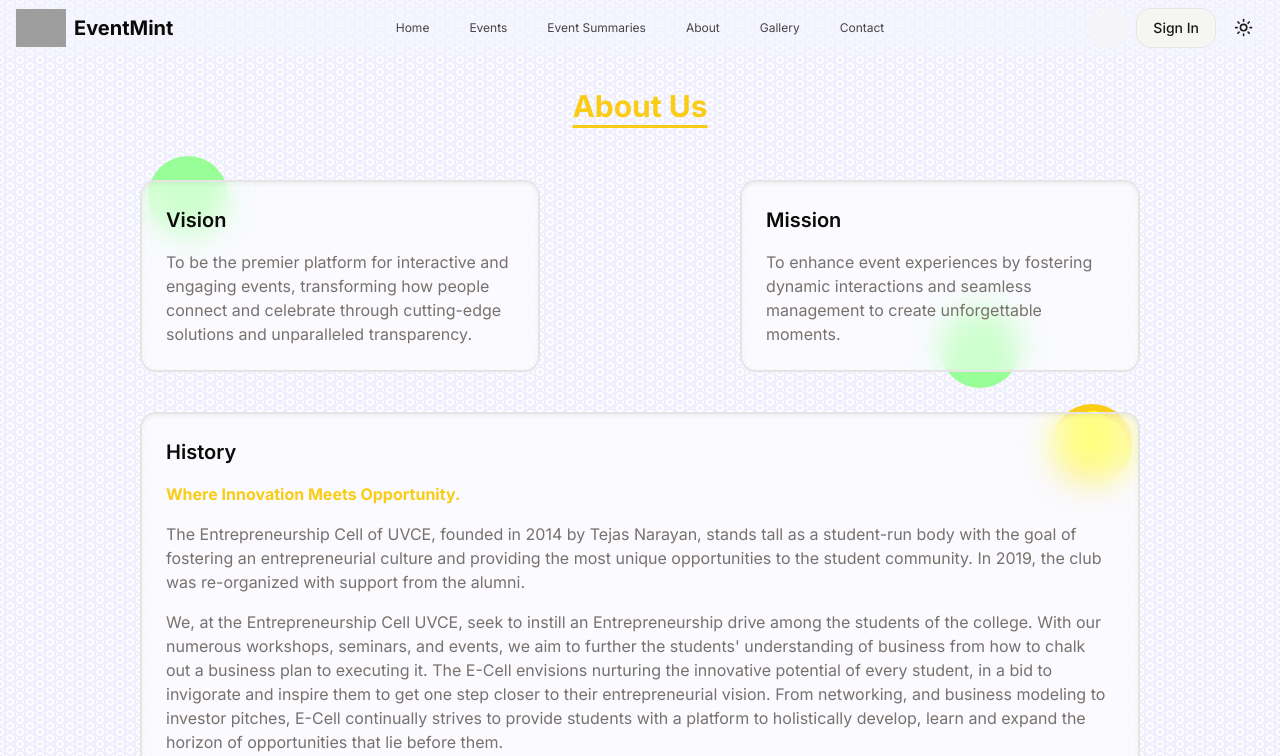
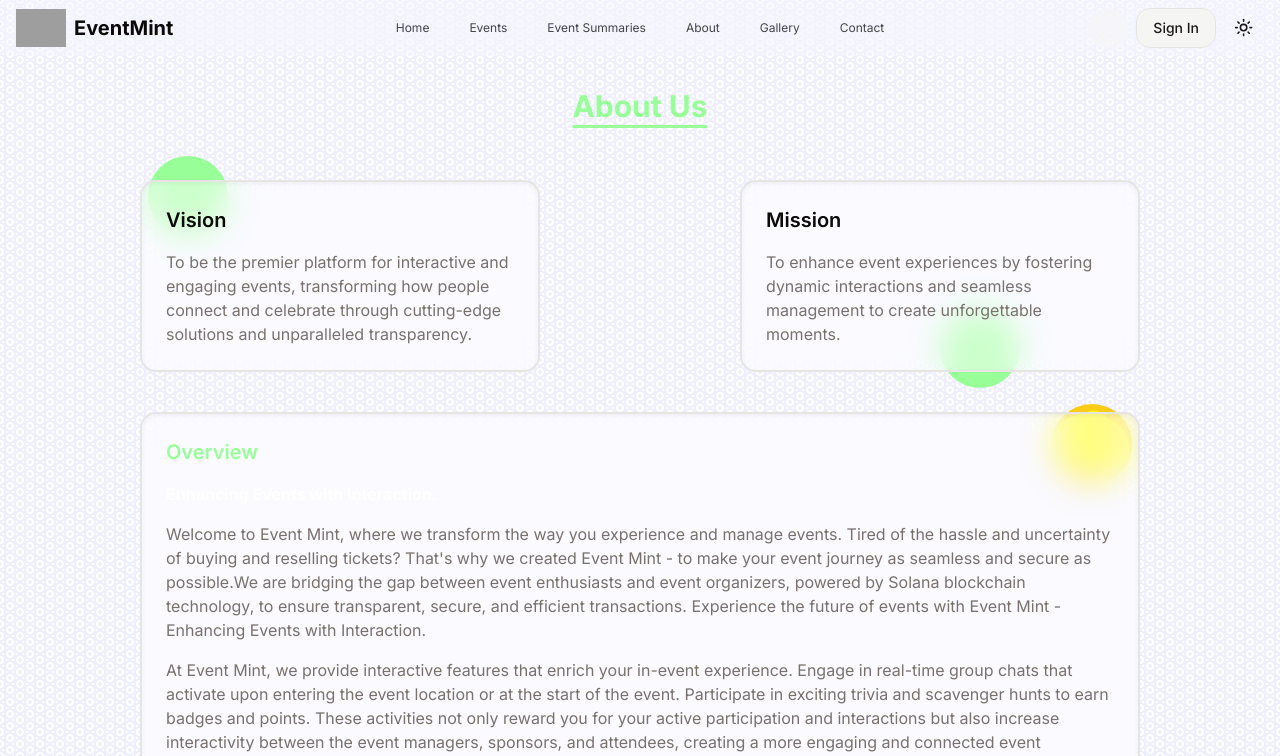
Before and after one commit to MeremArt/Eventmint_app, a Next.js app: page /about in a window 1280 px wide. Shown: the top 756 px of the page. Built offline with nearby package versions, Linux system fonts and the light colour scheme; grey boxes are pictures that could not be loaded.

Commit message:
refactor:aboutpage

```diff
--- a/app/(public)/about/page.jsx
+++ b/app/(public)/about/page.jsx
@@ -120,7 +120,7 @@ const About = () => {
         <br />
         <div className="max-w-[800px]">
           <h1 className={`text-3xl font-bold mb-4  text-center`}>
-            <span className="text-primary underline underline-offset-8">
+            <span className="text-[#98FF98] underline underline-offset-8">
               {data.aboutPageTitle}
             </span>
           </h1>
@@ -150,8 +150,10 @@ const About = () => {
               />
             </svg>
             <div className="backdrop-filter backdrop-blur-lg bg-card/50 bg-opacity-30 rounded-lg p-6 mt-10 shadow-inner border-2 dark:text-white  relative z-2 max-w-[1000px] ">
-              <h1 className={`text-xl font-semibold `}>History</h1>
-              <p className="my-4 text-primary">
+              <h1 className={`text-xl text-[#98FF98] font-semibold `}>
+                Overview
+              </h1>
+              <p className="my-4 text-white">
                 <b>{data.aboutPageHistoryHeading}</b>
               </p>
               <p className="mt-4 text-muted-foreground">
--- a/app/data.js
+++ b/app/data.js
@@ -286,24 +286,10 @@ const data = {
     description:
       "To enhance event experiences by fostering dynamic interactions and seamless management to create unforgettable moments.",
   },
-  aboutPageHistoryHeading: "Where Innovation Meets Opportunity.",
-  aboutPageHistoryP1: `The Entrepreneurship Cell of UVCE, founded in 2014 by Tejas Narayan,
-  stands tall as a student-run body with the goal of fostering an
-  entrepreneurial culture and providing the most unique opportunities to the
-  student community. In 2019, the club was re-organized with support from
-  the alumni.`,
-  aboutPageHistoryP2: `We, at the Entrepreneurship Cell UVCE, seek to instill an Entrepreneurship
-  drive among the students of the college. With our numerous workshops,
-  seminars, and events, we aim to further the students' understanding of
-  business from how to chalk out a business plan to executing it. The E-Cell
-  envisions nurturing the innovative potential of every student, in a bid to
-  invigorate and inspire them to get one step closer to their entrepreneurial
-  vision. From networking, and business modeling to investor pitches, E-Cell
-  continually strives to provide students with a platform to holistically develop,
-  learn and expand the horizon of opportunities that lie before them.`,
-  aboutPageHistoryP3: `We also provide opportunities for our members to gain a better
-  understanding of the finance world by facilitating regular interactions with
-  them.`,
+  aboutPageHistoryHeading: "Enhancing Events with Interaction.",
+  aboutPageHistoryP1: `Welcome to Event Mint, where we transform the way you experience and manage events. Tired of the hassle and uncertainty of buying and reselling tickets? That's why we created Event Mint - to make your event journey as seamless and secure as possible.We are bridging the gap between event enthusiasts and event organizers, powered by Solana blockchain technology, to ensure transparent, secure, and efficient transactions. Experience the future of events with Event Mint - Enhancing Events with Interaction.`,
+  aboutPageHistoryP2: `At Event Mint, we provide interactive features that enrich your in-event experience. Engage in real-time group chats that activate upon entering the event location or at the start of the event. Participate in exciting trivia and scavenger hunts to earn badges and points. These activities not only reward you for your active participation and interactions but also increase interactivity between the event managers, sponsors, and attendees, creating a more engaging and connected event environment.`,
+  aboutPageHistoryP3: `We cover the full lifecycle of every event, from ticket purchase to post-event engagement. Before the event, easily buy or resell tickets in our secure secondary market. During the event, enjoy interactive features that enhance your experience. After the event, receive rewards for your participation and continue engaging with other attendees and organizers.`,
 
   // Gallery page
   galleryPageTitle: "Gallery",
```
